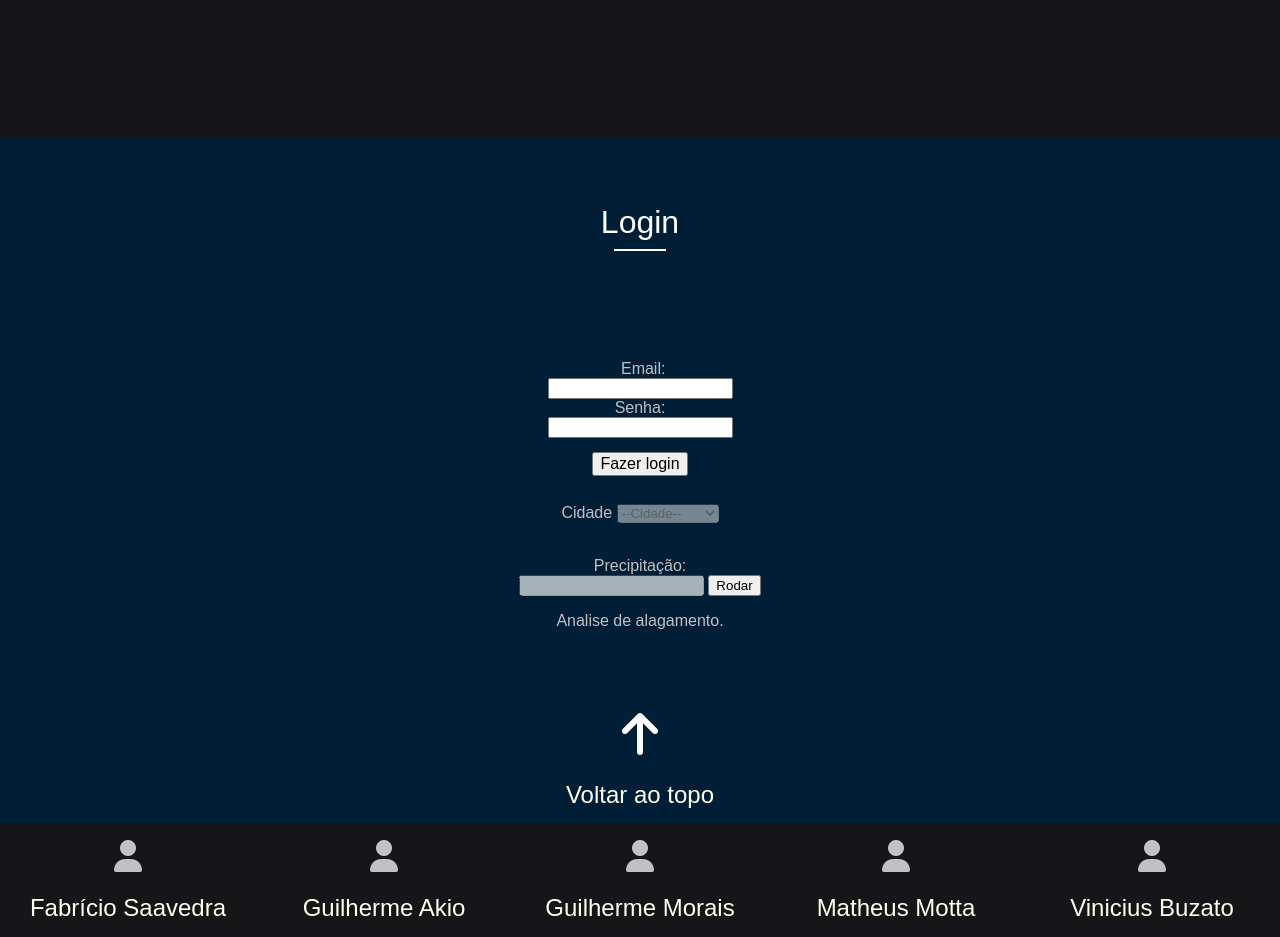
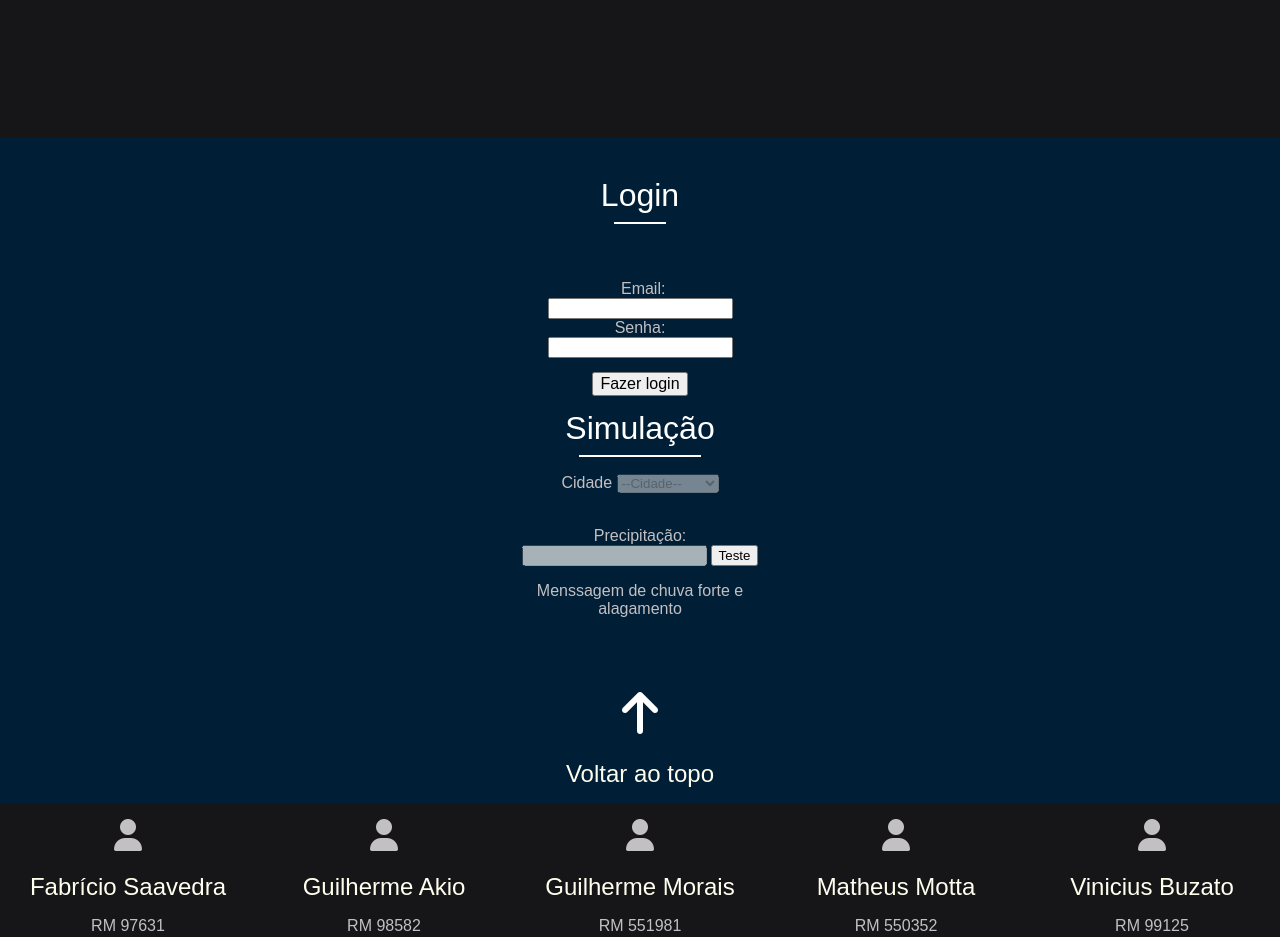
Before and after one commit to Galo-Weather/Sp1-WebDevHtml, a plain HTML site: page Index.html in a window 1280 px wide. Shown: the part 5240-6177 px from the top of the page. Drawn offline with Linux system fonts and the light colour scheme.

Commit message:
Alteração na área de login

```diff
--- a/Index.html
+++ b/Index.html
@@ -686,7 +686,7 @@
                     <tr>
 
                         <!-- Inicio cabeçalho -->
-                        <td height="160" align="center" valign="middle" colspan="3">
+                        <td height="80" align="center" valign="bottom" colspan="3">
                             <font face="arial" size="6" color="#ffffff">
                                 Login
                             </font>
@@ -745,6 +745,14 @@
 
                                         <table border="0" width="25%" align="center">
                                             <tr>
+                                                    <td align="center" valign="middle" height="40">
+                                                        <font face="arial" size="6" color="#ffffff">
+                                                            Simulação
+                                                        </font>
+                                                        <hr width="120" color="#ffffff">
+                                                    </td>
+                                                </tr>
+                                            <tr>
                                                 <td align="center" valign="middle" height="170">
                                                     <form onsubmit="galoWeather(event)">
                                                         <label for="cidades">
@@ -776,14 +784,14 @@
                                                         </label>
 
                                                         <input type="text" id="precipitacao" name="precipitacao" disabled>
-                                                        <button type="submit">Rodar</button>
+                                                        <button type="submit">Teste</button>
 
                                                         <br/>
 
                                                         <div>
                                                             <font face="arial" size="3" color="#c2c0c3">
                                                             <p id="resultado">
-                                                                Analise de alagamento.
+                                                                Menssagem de chuva forte e alagamento
                                                             </p>
                                                             </font>
                                                         </div>
```
